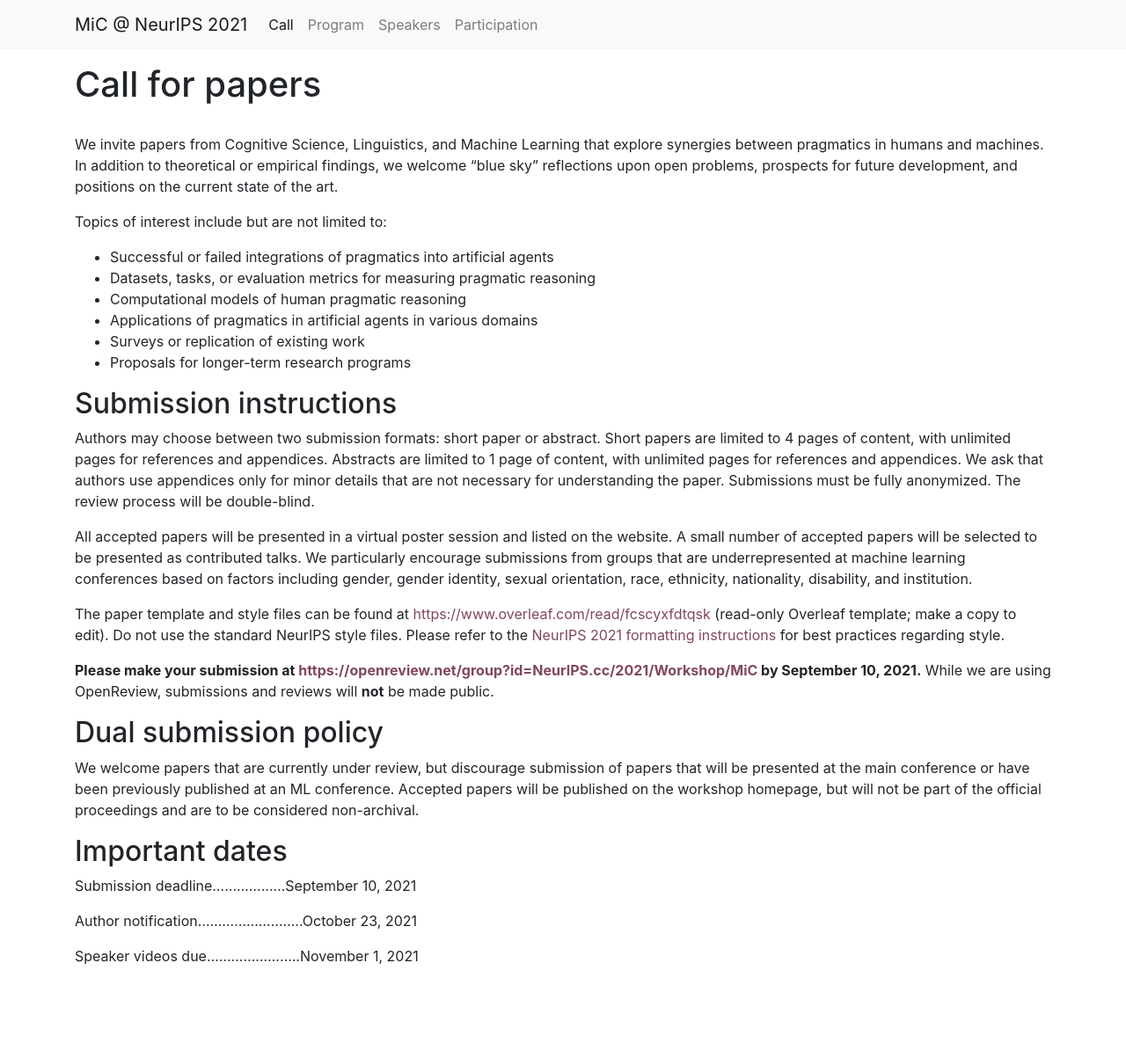
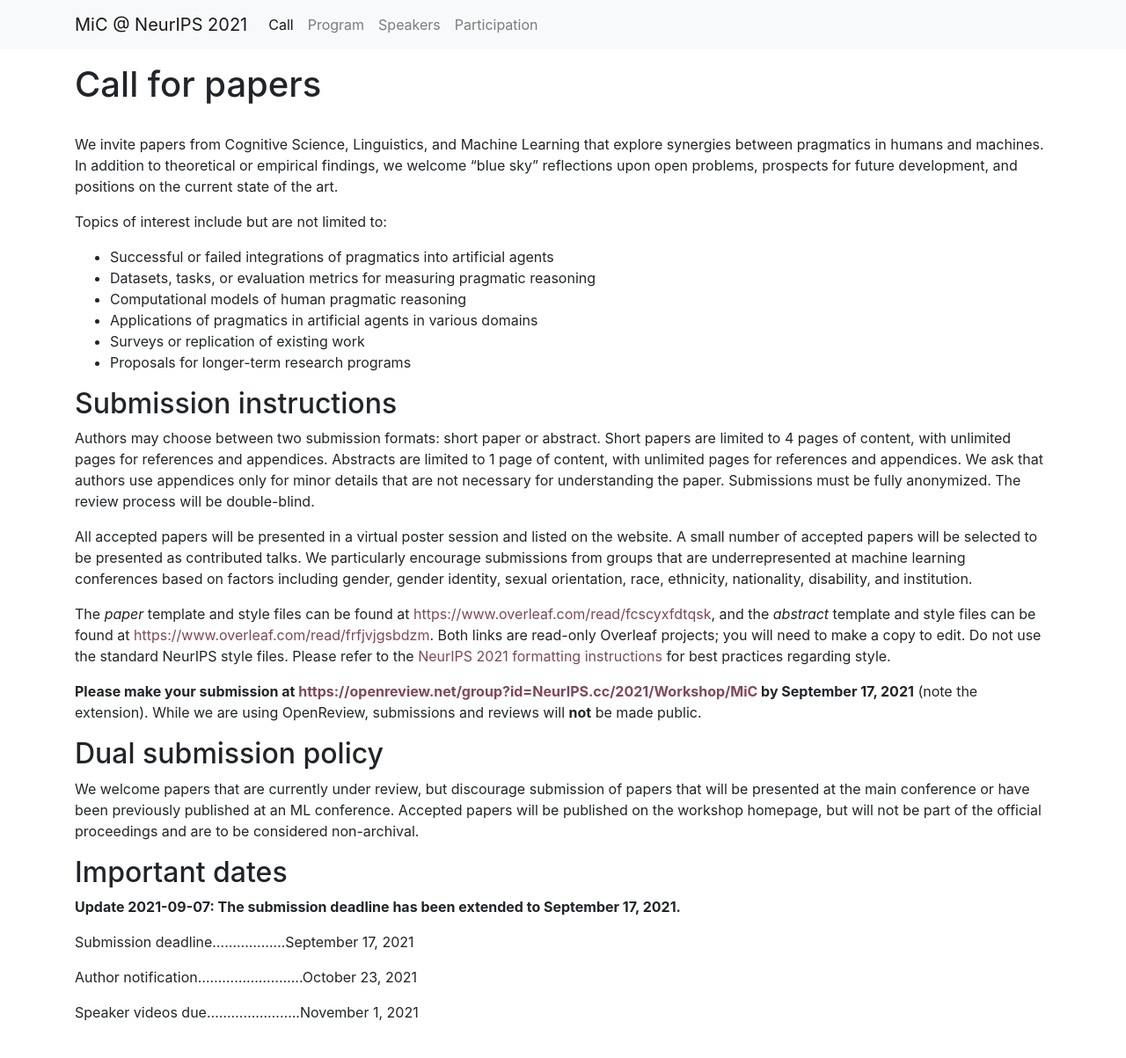
Before and after one commit to mic-workshop/mic-workshop.github.io, a Jekyll site: the page built from call/index.md, in a window 1280 px wide. Shown: the whole page at 88% size. Built offline with Jekyll 4.4.1, drawn with Linux system fonts in a browser that asks for light colours; before the commit the page ends 1139 px from its top, so only the background shows below that.

Commit message:
15 min for contributed talks; extend deadline; add abstract template

```diff
--- a/call/index.md
+++ b/call/index.md
@@ -21,16 +21,18 @@ Authors may choose between two submission formats: short paper or abstract. Shor
 
 All accepted papers will be presented in a virtual poster session and listed on the website. A small number of accepted papers will be selected to be presented as contributed talks. We particularly encourage submissions from groups that are underrepresented at machine learning conferences based on factors including gender, gender identity, sexual orientation, race, ethnicity, nationality, disability, and institution.
 
-The paper template and style files can be found at [https://www.overleaf.com/read/fcscyxfdtqsk](https://www.overleaf.com/read/fcscyxfdtqsk) (read-only Overleaf template; make a copy to edit). Do not use the standard NeurIPS style files. Please refer to the [NeurIPS 2021 formatting instructions](https://neurips.cc/Conferences/2021/PaperInformation/StyleFiles) for best practices regarding style.
+The *paper* template and style files can be found at [https://www.overleaf.com/read/fcscyxfdtqsk](https://www.overleaf.com/read/fcscyxfdtqsk), and the *abstract* template and style files can be found at [https://www.overleaf.com/read/frfjvjgsbdzm](https://www.overleaf.com/read/frfjvjgsbdzm). Both links are read-only Overleaf projects; you will need to make a copy to edit. Do not use the standard NeurIPS style files. Please refer to the [NeurIPS 2021 formatting instructions](https://neurips.cc/Conferences/2021/PaperInformation/StyleFiles) for best practices regarding style.
 
-**Please make your submission at [https://openreview.net/group?id=NeurIPS.cc/2021/Workshop/MiC](https://openreview.net/group?id=NeurIPS.cc/2021/Workshop/MiC) by September 10, 2021.** While we are using OpenReview, submissions and reviews will **not** be made public.
+**Please make your submission at [https://openreview.net/group?id=NeurIPS.cc/2021/Workshop/MiC](https://openreview.net/group?id=NeurIPS.cc/2021/Workshop/MiC) by September 17, 2021** (note the extension). While we are using OpenReview, submissions and reviews will **not** be made public.
 
 ## Dual submission policy
 We welcome papers that are currently under review, but discourage submission of papers that will be presented at the main conference or have been previously published at an ML conference. Accepted papers will be published on the workshop homepage, but will not be part of the official proceedings and are to be considered non-archival.
 
 ## Important dates
 
-Submission deadline..................September 10, 2021
+**Update 2021-09-07: The submission deadline has been extended to September 17, 2021.**
+
+Submission deadline..................September 17, 2021
 
 Author notification..........................October 23, 2021
 
```
Also changed, not shown: program/index.md (+17 -17 lines).
